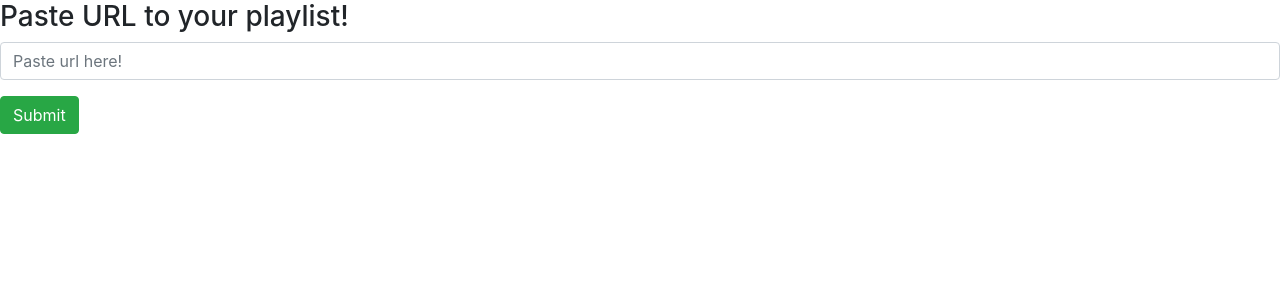
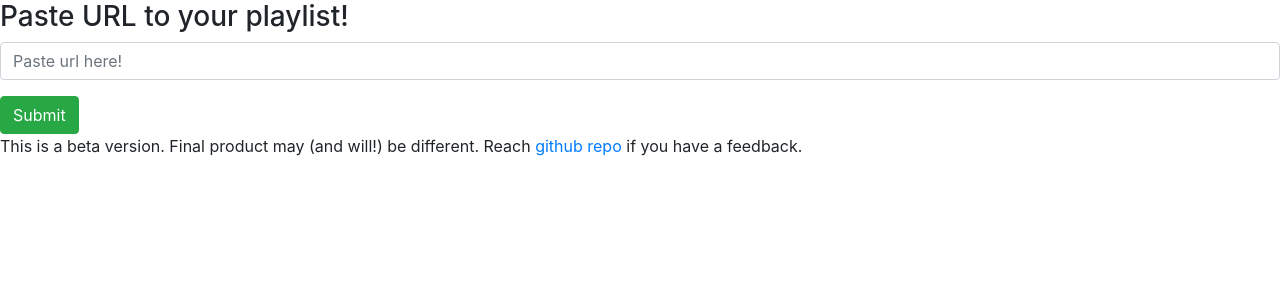
Before and after one commit to fyv1/ytplaylist2mp3, an Angular app in the folder webapp/: page / in a window 1280 px wide. Shown: the top 300 px of the page. Built offline with nearby package versions, Linux system fonts and the light colour scheme.

Commit message:
changes for deployment

```diff
--- a/webapp/src/app/app.component.html
+++ b/webapp/src/app/app.component.html
@@ -1 +1,5 @@
 <router-outlet></router-outlet>
+<div>
+    This is a beta version. Final product may (and will!) be different.
+    Reach <a href="https://github.com/fyv1/ytplaylist2mp3">github repo</a> if you have a feedback.
+</div>
--- a/webapp/src/index.html
+++ b/webapp/src/index.html
@@ -3,7 +3,7 @@
 <head>
   <meta charset="utf-8">
   <title>Yt Playlist 2 Mp3</title>
-  <base href="/">
+  <base href="./">
   <meta name="viewport" content="width=device-width, initial-scale=1">
   <link rel="icon" type="image/x-icon" href="favicon.ico">
 </head>
--- a/webapp/tsconfig.json
+++ b/webapp/tsconfig.json
@@ -10,10 +10,10 @@
     "experimentalDecorators": true,
     "moduleResolution": "node",
     "importHelpers": true,
-    "target": "es2015",
-    "module": "es2020",
+    "target": "esnext",
+    "module": "esnext",
     "lib": [
-      "es2018",
+      "esnext",
       "dom"
     ]
   },
```
